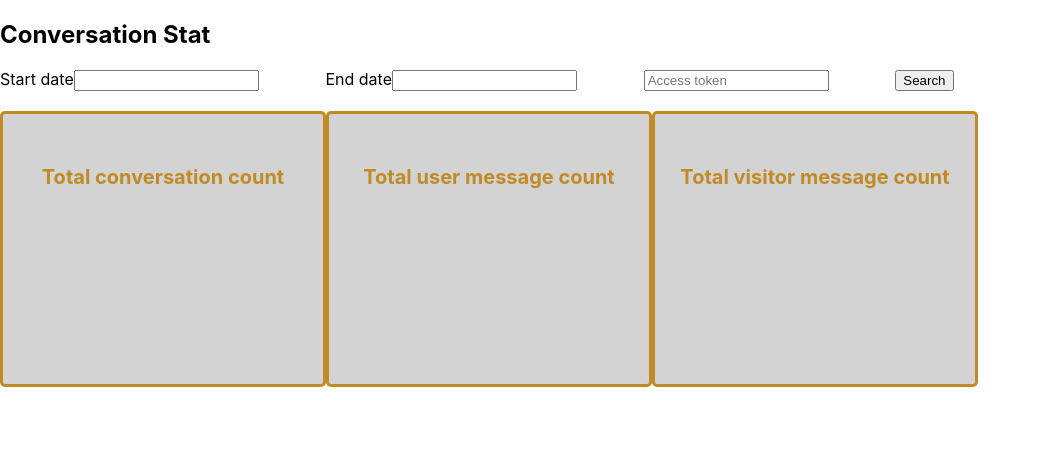
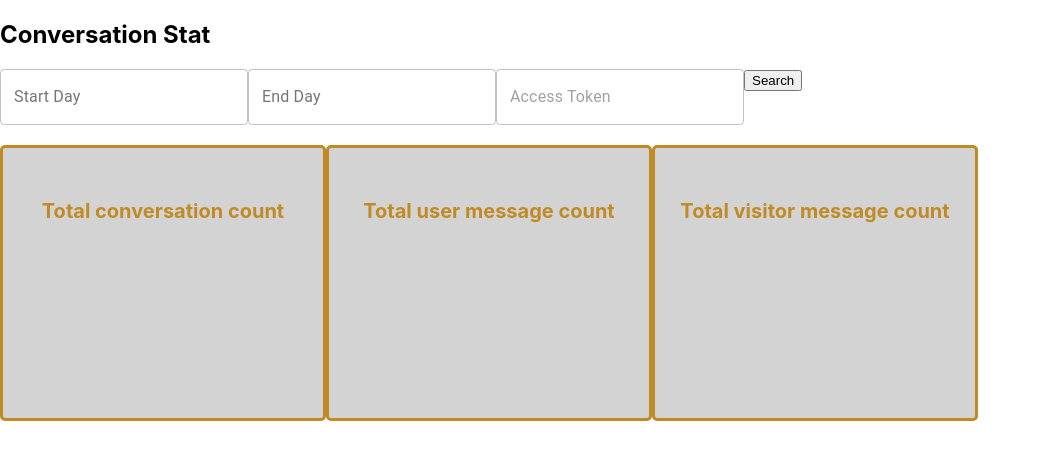
Before and after one commit to ndkv9/conversation-stats, a React (Create React App) app: page / in a window 1280 px wide. Shown: the top 460 px of the page, without its empty margins (0-1041 px from the left). Built offline with nearby package versions, Linux system fonts and the light colour scheme.

Commit message:
modify inputs with TextFields

```diff
--- a/src/App.js
+++ b/src/App.js
@@ -2,6 +2,7 @@ import axios from 'axios'
 import React, { useState } from 'react'
 import Box from './components/Box'
 import InfoTable from './components/InfoTable'
+import TextField from '@material-ui/core/TextField'
 
 const App = () => {
 	const [startDate, setStartDate] = useState('')
@@ -38,13 +39,26 @@ const App = () => {
 		<div className='App'>
 			<h2>Conversation Stat</h2>
 			<div>
-				<label htmlFor='start_date'>Start date</label>
-				<input id='start_date' value={startDate} onChange={changeStartDate} />
-				<label htmlFor='end_date'>End date</label>
-				<input id='end_date' value={endDate} onChange={changeEndDate} />
-				<input
-					id='token'
-					placeholder='Access token'
+				<TextField
+					id='outlined-basic'
+					label='Start Day'
+					variant='outlined'
+					value={startDate}
+					onChange={changeStartDate}
+				/>
+
+				<TextField
+					id='outlined-basic'
+					label='End Day'
+					variant='outlined'
+					value={endDate}
+					onChange={changeEndDate}
+				/>
+
+				<TextField
+					id='outlined-basic'
+					placeholder='Access Token'
+					variant='outlined'
 					value={token}
 					onChange={changeToken}
 				/>
```
Also changed, not shown: 1 other file (tests, documents, lock files or other folders).
